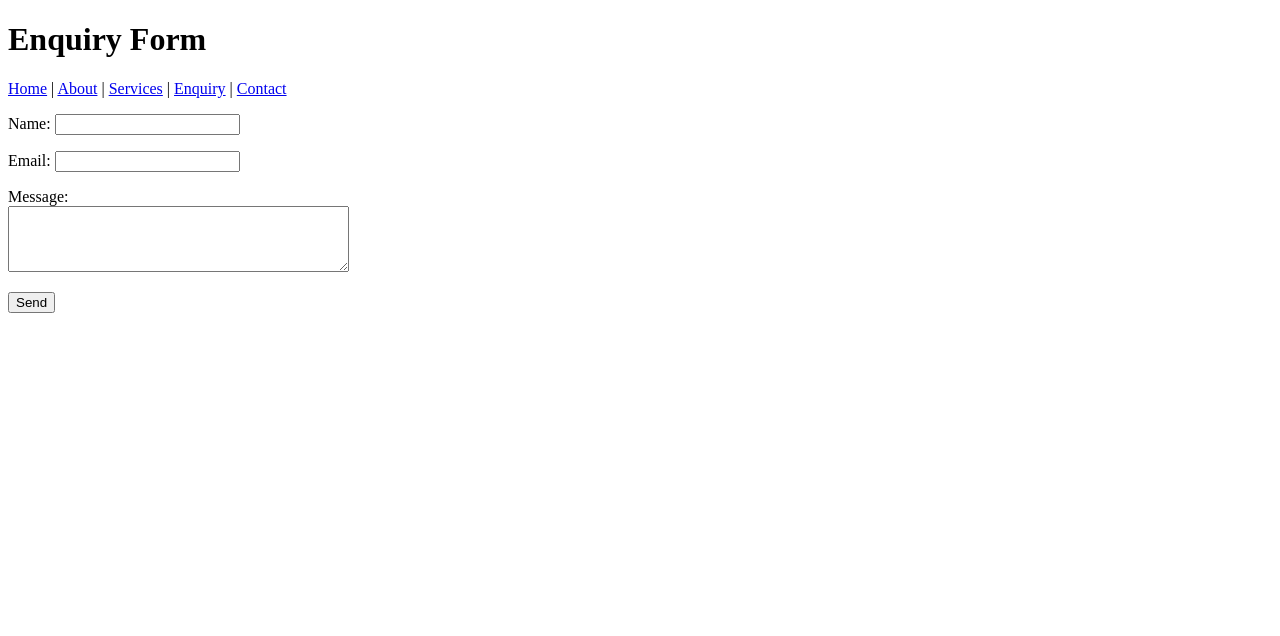
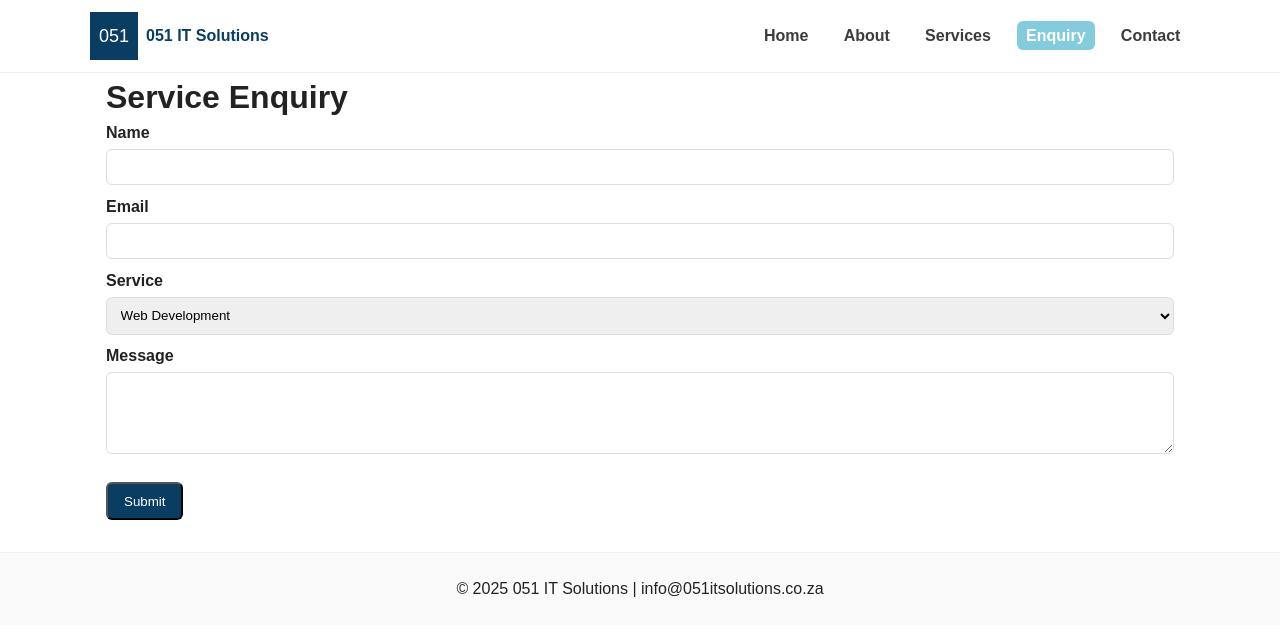
Before and after one commit to Retham123/ST10456730-WEDE5020-POE, a plain HTML site: page enquiry.html in a window 1280 px wide. Drawn offline with Linux system fonts and the light colour scheme.

Commit message:
Website for IT Solutions Website Project
Website for IT Solutions Website Project

```diff
--- a/enquiry.html
+++ b/enquiry.html
@@ -1,32 +1,48 @@
 <!doctype html>
-<html>
+<html lang="en">
 <head>
   <meta charset="utf-8">
+  <meta name="viewport" content="width=device-width,initial-scale=1">
   <title>Enquiry - 051 IT Solutions</title>
+  <link rel="stylesheet" href="styles.css">
 </head>
 <body>
-  <h1>Enquiry Form</h1>
-  <nav>
-    <a href="index.html">Home</a> |
-    <a href="about.html">About</a> |
-    <a href="services.html">Services</a> |
-    <a href="enquiry.html">Enquiry</a> |
-    <a href="contact.html">Contact</a>
-  </nav>
-  <form>
-    <p>
-      <label>Name: <input type="text" name="name"></label>
-    </p>
-    <p>
-      <label>Email: <input type="email" name="email"></label>
-    </p>
-    <p>
-      <label>Message:<br>
-      <textarea name="message" rows="4" cols="40"></textarea></label>
-    </p>
-    <p>
-      <button type="submit">Send</button>
-    </p>
-  </form>
+  <header class="site-header">
+    <div class="container header-wrap">
+      <a class="logo" href="index.html"><img src="assets/img/logo.svg" alt="051 logo">051 IT Solutions</a>
+      <nav class="site-nav">
+        <ul>
+          <li><a href="index.html">Home</a></li>
+          <li><a href="about.html">About</a></li>
+          <li><a href="services.html">Services</a></li>
+          <li><a href="enquiry.html" class="active">Enquiry</a></li>
+          <li><a href="contact.html">Contact</a></li>
+        </ul>
+      </nav>
+    </div>
+  </header>
+
+  <main class="container">
+    <h1>Service Enquiry</h1>
+    <form class="contact-form">
+      <label>Name<input type="text" name="name" required></label>
+      <label>Email<input type="email" name="email" required></label>
+      <label>Service
+        <select name="service">
+          <option value="web">Web Development</option>
+          <option value="support">IT Support</option>
+          <option value="cloud">Cloud Solutions</option>
+        </select>
+      </label>
+      <label>Message<textarea name="message" rows="4" required></textarea></label>
+      <button class="btn" type="submit">Submit</button>
+    </form>
+  </main>
+
+  <footer class="site-footer">
+    <div class="container">
+      <p>&copy; 2025 051 IT Solutions | info@051itsolutions.co.za</p>
+    </div>
+  </footer>
 </body>
 </html>
--- /dev/null
+++ b/styles.css
@@ -0,0 +1,55 @@
+/* Reset and base */
+* { box-sizing: border-box; margin: 0; padding: 0; }
+body { font-family: Arial, Helvetica, sans-serif; color: #222; line-height: 1.5; }
+.container { max-width: 1100px; margin: 0 auto; padding: 0 1rem; }
+
+/* Header */
+.site-header { background: #fff; border-bottom: 1px solid #eee; position: sticky; top: 0; }
+.header-wrap { display: flex; justify-content: space-between; align-items: center; padding: 0.75rem 0; }
+.logo { display: flex; align-items: center; gap: 0.5rem; font-weight: 700; color: #0A3D62; text-decoration: none; }
+
+/* Navigation */
+.site-nav ul { list-style: none; display: flex; gap: 1rem; }
+.site-nav a { color: #3C3C3C; text-decoration: none; padding: 0.4rem 0.6rem; border-radius: 6px; font-weight: 600; }
+.site-nav a:hover, .site-nav a.active { background: #82CCDD; color: #fff; }
+
+/* Hero */
+.hero { padding: 2rem 0; text-align: center; background: #f8fbfc; margin-bottom: 1.5rem; border-radius: 6px; }
+.hero h1 { font-size: 2rem; color: #0A3D62; margin-bottom: 0.5rem; }
+.hero p { margin-bottom: 1rem; }
+.btn { display: inline-block; background: #0A3D62; color: #fff; padding: 0.6rem 1rem; border-radius: 6px; text-decoration: none; }
+
+/* Cards / Features */
+.grid-3 { display: grid; grid-template-columns: repeat(3, 1fr); gap: 1rem; }
+.card { border: 1px solid #eef3f6; padding: 1rem; border-radius: 6px; background: #fff; transition: transform 0.2s ease; }
+.card:hover { transform: translateY(-4px); box-shadow: 0 6px 18px rgba(0,0,0,0.06); }
+
+/* Service list */
+.service-list { margin: 1rem 0; padding-left: 1.25rem; }
+.service-list li { margin-bottom: 0.5rem; }
+
+/* Forms */
+.contact-form label { display: block; margin-bottom: 0.6rem; font-weight: 600; }
+.contact-form input, .contact-form textarea, .contact-form select {
+  width: 100%; padding: 0.6rem; border: 1px solid #d8dee6; border-radius: 6px; margin-top: 0.25rem;
+}
+.contact-form button { margin-top: 0.75rem; }
+
+/* Footer */
+.site-footer { border-top: 1px solid #eef3f6; padding: 1.5rem 0; background: #fafafa; margin-top: 2rem; text-align: center; }
+
+/* Responsive */
+@media (max-width: 980px) {
+  .grid-3 { grid-template-columns: repeat(2, 1fr); }
+}
+@media (max-width: 760px) {
+  .grid-3 { grid-template-columns: 1fr; }
+  .site-nav ul { flex-direction: column; gap: 0.5rem; }
+  .hero h1 { font-size: 1.6rem; }
+}
+
+/* Accessibility */
+a:focus, input:focus, button:focus, textarea:focus {
+  outline: 3px solid #82CCDD;
+  outline-offset: 2px;
+}
```
Also changed, not shown: about.html (+30 -12 lines), contact.html (+37 -15 lines), index.html (+49 -12 lines), services.html (+32 -14 lines), assets/img/logo.svg (added).
